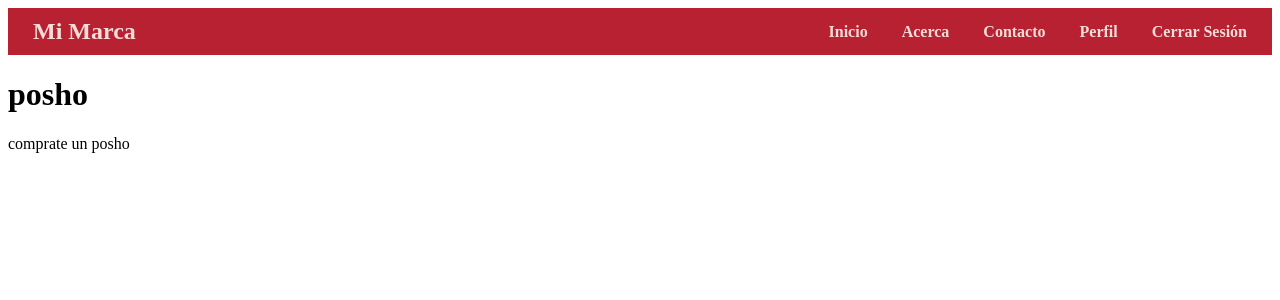
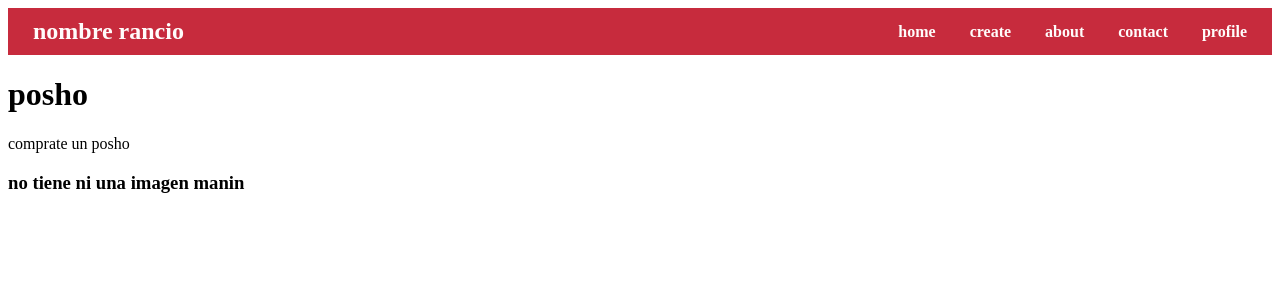
Before and after one commit to G3mhub/Djangoproject1, a Django app: page /detail/4 in a window 1280 px wide. Shown: the top 300 px of the page. Run offline with Django 5.2, Linux system fonts and the light colour scheme; a user stored in the database is signed in; data comes from the database, SQL or seed files in the repository; both versions use the stored data as it was after the commit.

Commit message:
add create view and image

```diff
--- a/portafolio/settings.py
+++ b/portafolio/settings.py
@@ -118,6 +118,9 @@ USE_TZ = True
 
 STATIC_URL = 'static/'
 
+MEDIA_ROOT= BASE_DIR/ "media"
+MEDIA_URL= "media/"
+
 # Default primary key field type
 # https://docs.djangoproject.com/en/5.1/ref/settings/#default-auto-field
 
--- a/portafolio/urls.py
+++ b/portafolio/urls.py
@@ -16,8 +16,12 @@ Including another URLconf
 """
 from django.contrib import admin
 from django.urls import path,include
+from django.conf import settings
+from django.conf.urls.static import static
 
 urlpatterns = [
     path('admin/', admin.site.urls),
     path('', include('projects.urls'))
 ]
+
+urlpatterns+= static(settings.MEDIA_URL,document_root=settings.MEDIA_ROOT)
--- a/projects/models.py
+++ b/projects/models.py
@@ -6,7 +6,7 @@ class Post(models.Model):
 
     title=models.CharField(max_length=30)
     description=models.TextField()
-    #image=models.ImageField()
+    image=models.ImageField(upload_to="media", blank=True)
 
     def __str__(self):
 
--- a/projects/urls.py
+++ b/projects/urls.py
@@ -1,9 +1,11 @@
 
 from django.urls import path
-from projects.views import ListProjects,DetailProjects
+from projects.views import ListProjects,DetailProjects,CreatePageView
 
 urlpatterns=[
 
-    path("",ListProjects.as_view()),
-    path("detail/<int:pk>",DetailProjects.as_view(),name="detail")
+    path("",ListProjects.as_view(),name="home"),
+    path("detail/<int:pk>",DetailProjects.as_view(),name="detail"),
+    path("Create",CreatePageView.as_view(), name= "create"),
+
 ]
--- a/projects/views.py
+++ b/projects/views.py
@@ -1,6 +1,8 @@
 from django.shortcuts import render
 from django.views.generic import ListView,DetailView
+from django.views.generic.edit import CreateView,DeleteView,UpdateView
 from projects.models import Post
+from django.urls import reverse_lazy
 
 # Create your views here.
 
@@ -11,3 +13,9 @@ class ListProjects(ListView):
 class DetailProjects(DetailView):
     model=Post
     template_name="detail.html"
+
+class CreatePageView(CreateView):
+    model=Post
+    template_name="create.html"
+    fields= ["title", "description", "image"]
+    success_url = reverse_lazy("home")
--- a/templates/detail.html
+++ b/templates/detail.html
@@ -7,6 +7,10 @@
 
 <p>{{post.description}}</p>
 
-<h4><a href="Go back"></a></h4>
+{% if post.image %}
+<img src="{{ post.image.url }}" alt="">
+{% else %}
+<h3>no tiene ni una imagen manin</h3>
+{% endif %}
 
 {% endblock %}
--- a/templates/navbar.html
+++ b/templates/navbar.html
@@ -1,4 +1,3 @@
-<!DOCTYPE html>
 <html lang="es">
 <head>
     <meta charset="UTF-8">
@@ -7,7 +6,7 @@
     <style>
         /* Estilos CSS para la navbar */
         nav {
-            background-color: #B82132; /* Color principal */
+            background-color:rgb(199, 43, 61); /* Color principal */
             padding: 10px;
             display: flex;
             justify-content: space-between; /* Espacio entre elementos */
@@ -15,14 +14,14 @@
         }
 
         nav a {
-            color: #F6DED8; /* Color del texto */
+            color:rgb(255, 252, 251); /* Color del texto */
             text-decoration: none;
             margin: 0 15px; /* Espacio entre enlaces */
             font-weight: bold;
             transition: color 0.3s ease; /* Transición suave para el hover */
         }
                 nav a:hover {
-            color: #D2665A; /* Color al pasar el mouse */
+            color:rgb(240, 166, 158); /* Color al pasar el mouse */
         }
         .nav-brand{
             font-size: 1.5em;
@@ -32,16 +31,16 @@
 </head>
 <body>
     <nav>
-        <a href="/" class="nav-brand">Mi Marca</a> {# Nombre de la marca #}
+        <a href="/" class="nav-brand">nombre rancio</a> {# Nombre de la marca #}
         <div> {# Contenedor para los enlaces de navegación #}
-            <a href="/">Inicio</a>
-            <a href="/acerca/">Acerca</a>
-            <a href="/contacto/">Contacto</a>
+            <a href="{% url 'home' %}">home</a>
+            <a href="{% url 'create' %}">create</a>
+            <a href="/acerca/">about</a>
+            <a href="/contacto/">contact</a>
             {% if user.is_authenticated %}
-            <a href="/perfil/">Perfil</a>
-            <a href="/logout/">Cerrar Sesión</a>
+            <a href="/perfil/">profile</a>
             {% else %}
-            <a href="/login/">Iniciar Sesión</a>
+
             {% endif %}
         </div>
     </nav>
```
Also changed, not shown: templates/create.html (added, +12 -0 lines), db.sqlite3, media/media/pollo_culiao.png (added), media/media/ralsei_fumandose_una_buena.jpg (added), projects/migrations/0002_post_image.py (added).
